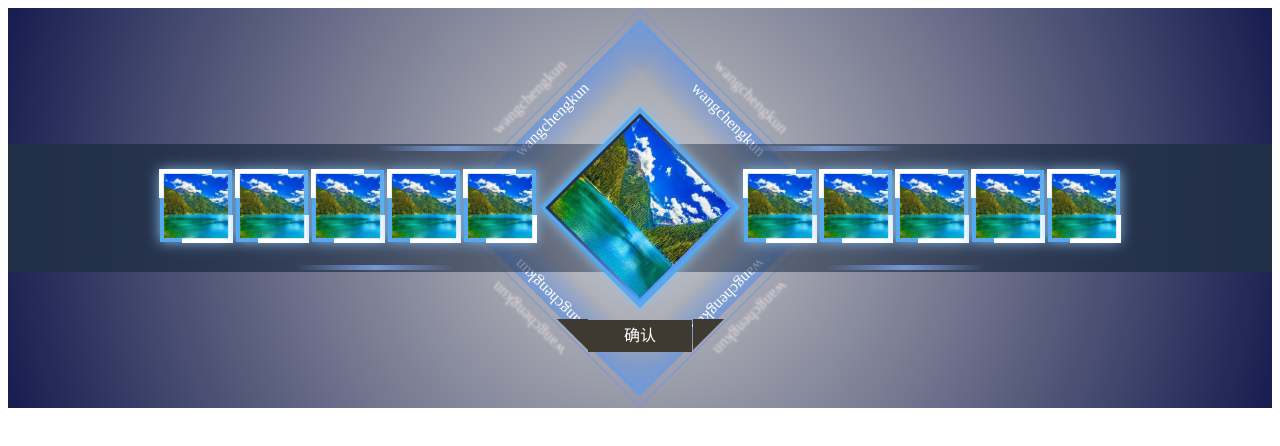
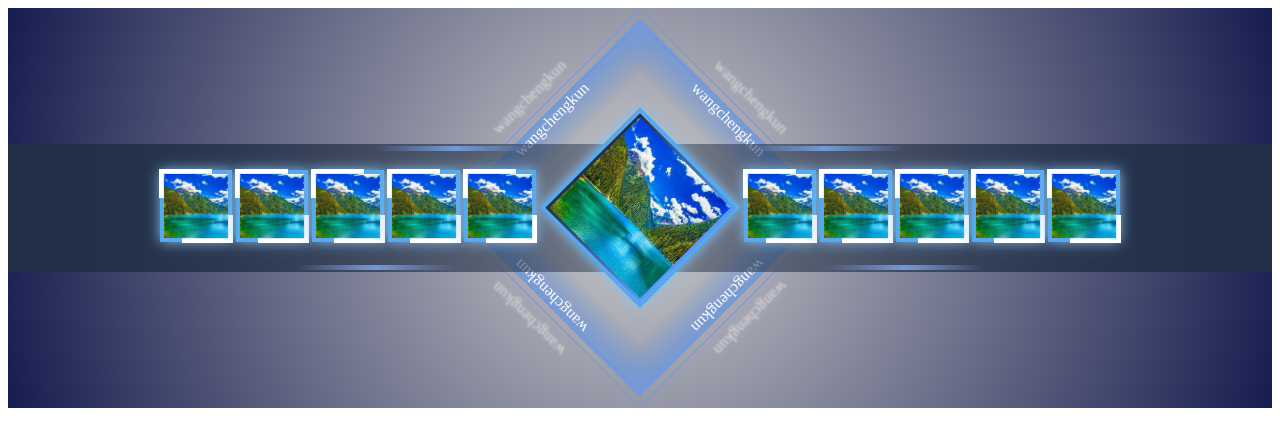
Before and after one commit to WangZiYi132/wangziyi132.github.io, a plain HTML site: page index.html in a window 1280 px wide. Drawn offline with Linux system fonts and the light colour scheme.

Commit message:
Update index.html

```diff
--- a/index.html
+++ b/index.html
@@ -283,7 +283,7 @@
         <div class="border border1"></div>
         <div class="border border2"></div>
     </div>
-    <div class="button">确认</div>
+
 </div>
 
 </body>
```
